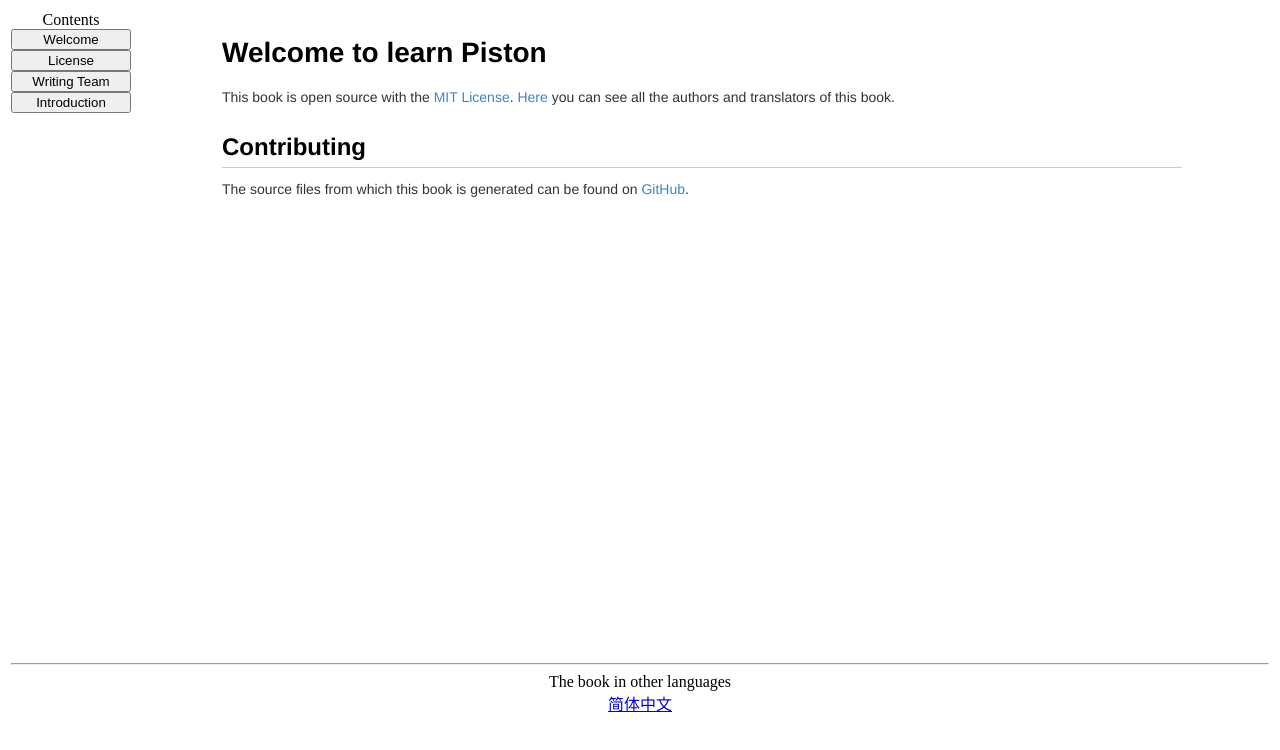
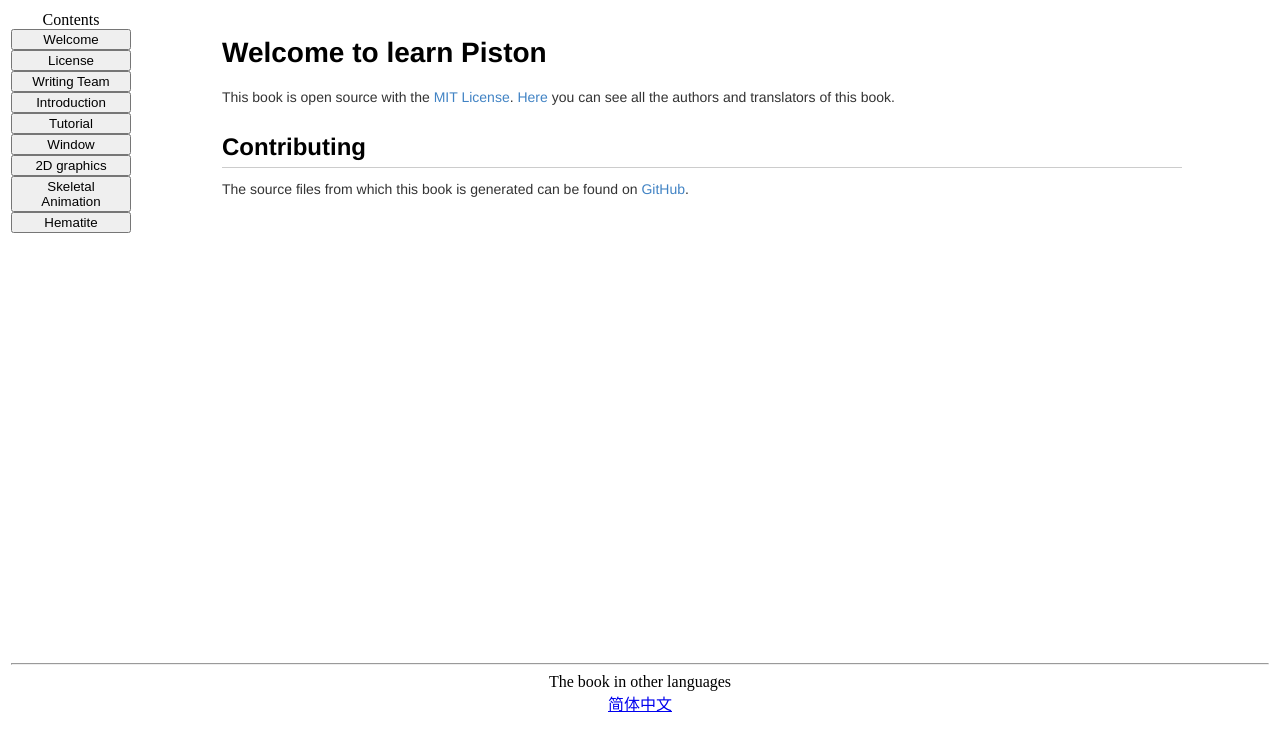
Before and after one commit to 3442853561/Piston-Quest, a plain HTML site: page index.html in a window 1280 px wide. Drawn offline with Linux system fonts and the light colour scheme.

Commit message:
add chapters

```diff
--- a/index.html
+++ b/index.html
@@ -24,6 +24,11 @@
 					<button onclick="jump('license')" style="width:120px">License</button><br/>
 					<button onclick="jump('aat')" style="width:120px">Writing Team</button><br/>
 					<button onclick="jump('introduction')" style="width:120px">Introduction</button><br/>
+					<button onclick="jump('tutorial')" style="width:120px">Tutorial</button><br/>
+					<button onclick="jump('window')" style="width:120px">Window</button><br/>
+					<button onclick="jump('2d_graphics')" style="width:120px">2D graphics</button><br/>
+					<button onclick="jump('skeletal_animation')" style="width:120px">Skeletal Animation</button><br/>
+					<button onclick="jump('hematite')" style="width:120px">Hematite</button><br/>
 				</td>
 				<td>
 					<iframe  id="bookframe" src="welcome.html"  frameborder="0" style="width:100%">
```
Also changed, not shown: zh-CN/index.html (+6 -1 lines).
